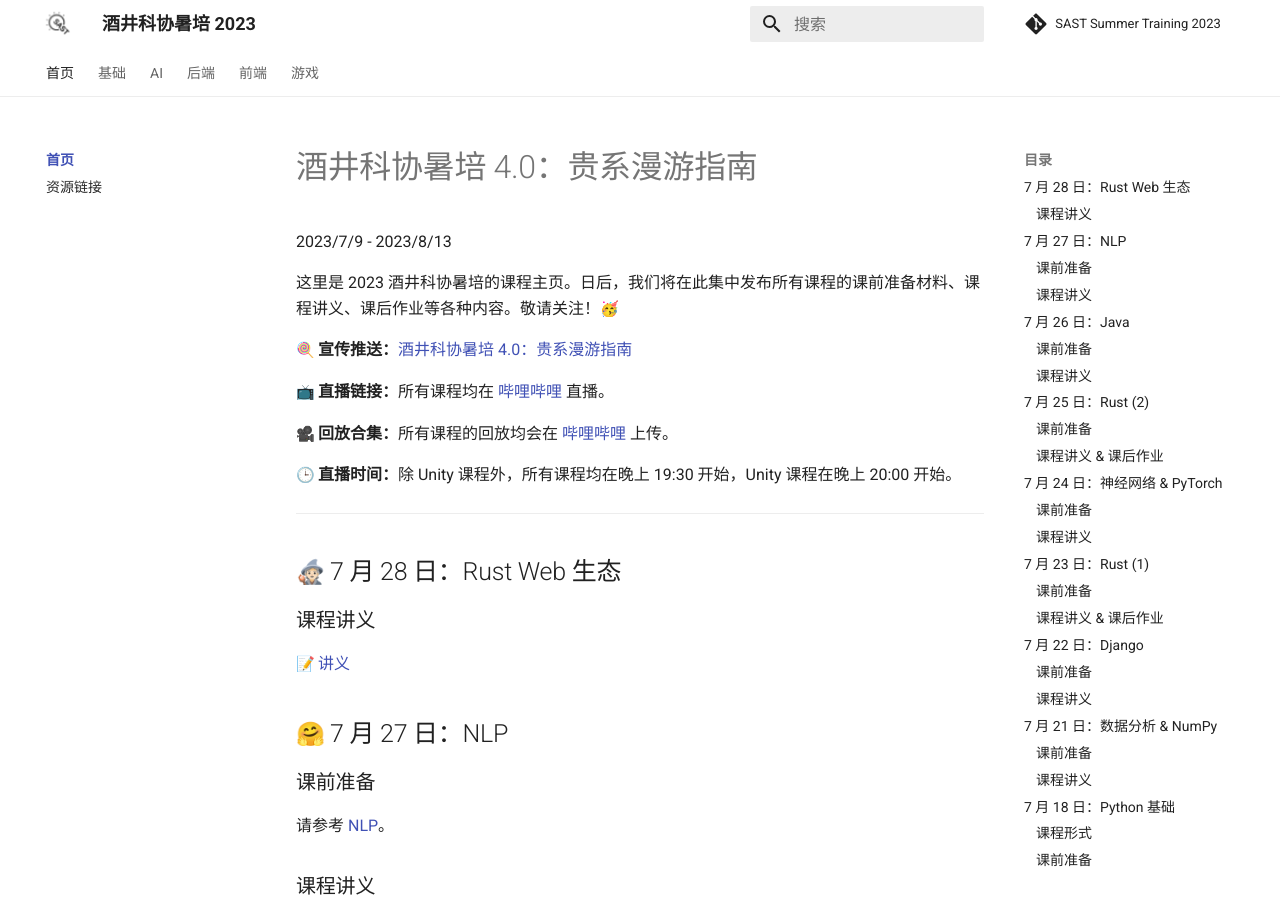
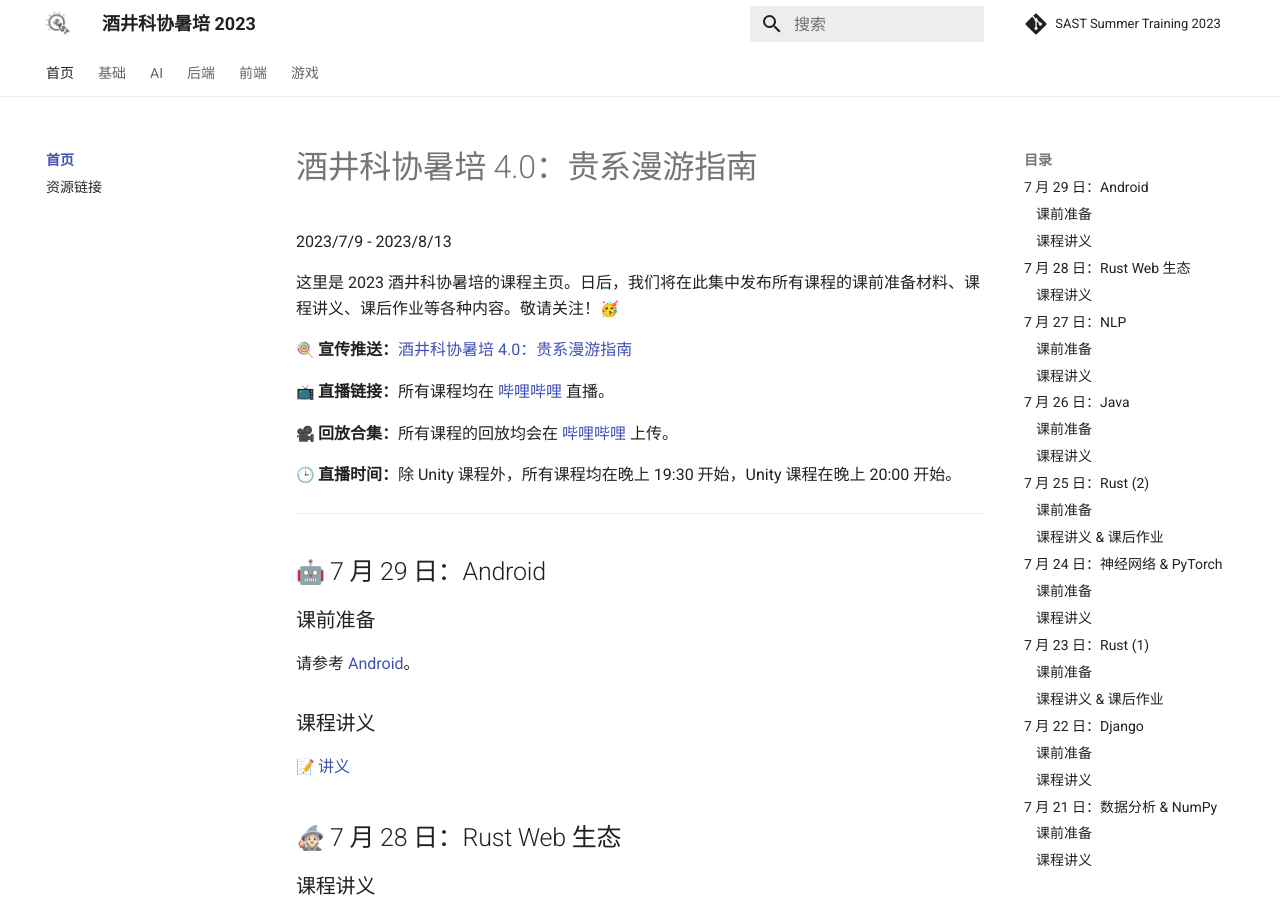
Before and after one commit to sast-summer-training-2023/sast-summer-training-2023.github.io, an MkDocs documentation site: the page built from docs/index.md, in a window 1280 px wide and 900 px high. Built offline with MkDocs 1.6.1 and Material for MkDocs 9.7.7, drawn with Linux system fonts in a browser that asks for light colours; emoji names are drawn with the system emoji font; comment, search, counter and statistics services are not loaded.

```diff
--- a/docs/index.md
+++ b/docs/index.md
@@ -13,6 +13,16 @@
 :clock3: **直播时间：**除 Unity 课程外，所有课程均在晚上 19:30 开始，Unity 课程在晚上 20:00 开始。
 
 -----
+
+## :robot: 7 月 29 日：Android
+
+### 课前准备
+
+请参考 [Android](/frontend/android/#_1)。
+
+### 课程讲义
+
+:memo: [讲义](/frontend/android)
 
 ## :mage_light_skin_tone: 7 月 28 日：Rust Web 生态
 
```
Also changed, not shown: docs/frontend/index.md (+10 -0 lines).
